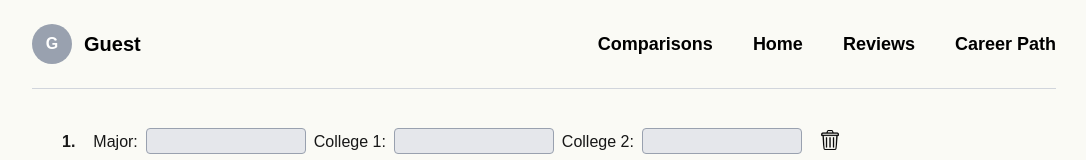
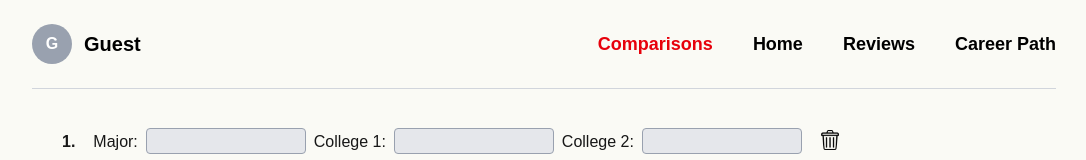
Before and after one commit to DanMart331/unjavascript, a Next.js app: page /Comparison in a window 1280 px wide. Shown: the top 160 px of the page, without its empty margins (96-1182 px from the left). Built offline with nearby package versions, Linux system fonts and the light colour scheme.

Commit message:
Comparison in navbar is red in comparison page

```diff
--- a/src/app/Comparison/page.tsx
+++ b/src/app/Comparison/page.tsx
@@ -42,7 +42,7 @@ export default function ComparisonsPage() {
             <span className="text-xl font-semibold text-black">{currentUser}</span>
           </Link>
           <nav className="flex space-x-10 text-lg font-semibold">
-            <Link href="/comparison" className="text-black hover:underline">Comparisons</Link>
+            <Link href="/comparison" className="text-red-600 font-bold">Comparisons</Link>
             <Link href="/" className="text-black hover:underline">Home</Link>
             <Link href="/reviews" className="text-black hover:underline">Reviews</Link>
             <Link href="/career" className="text-black hover:underline">Career Path</Link>
```
